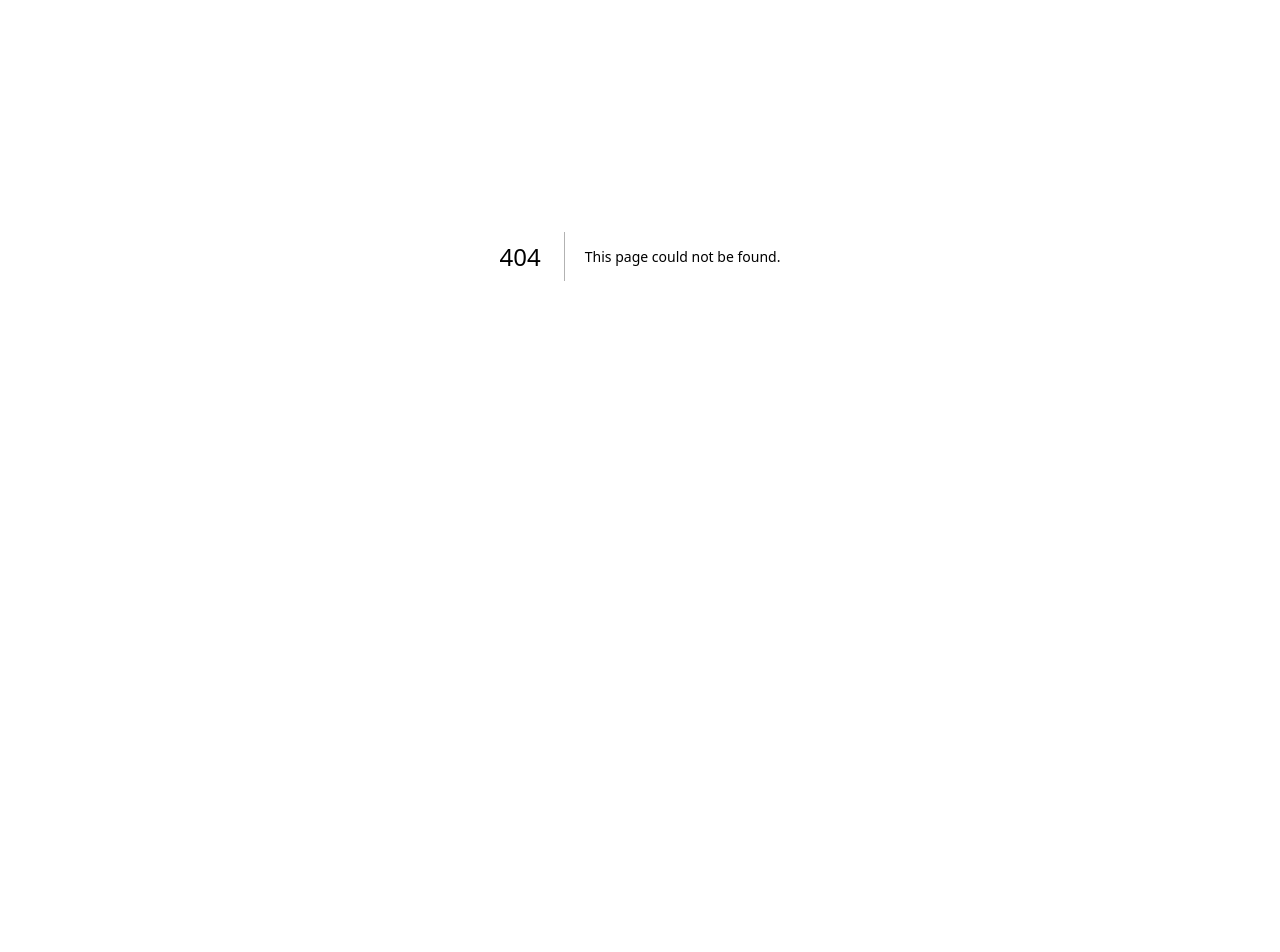
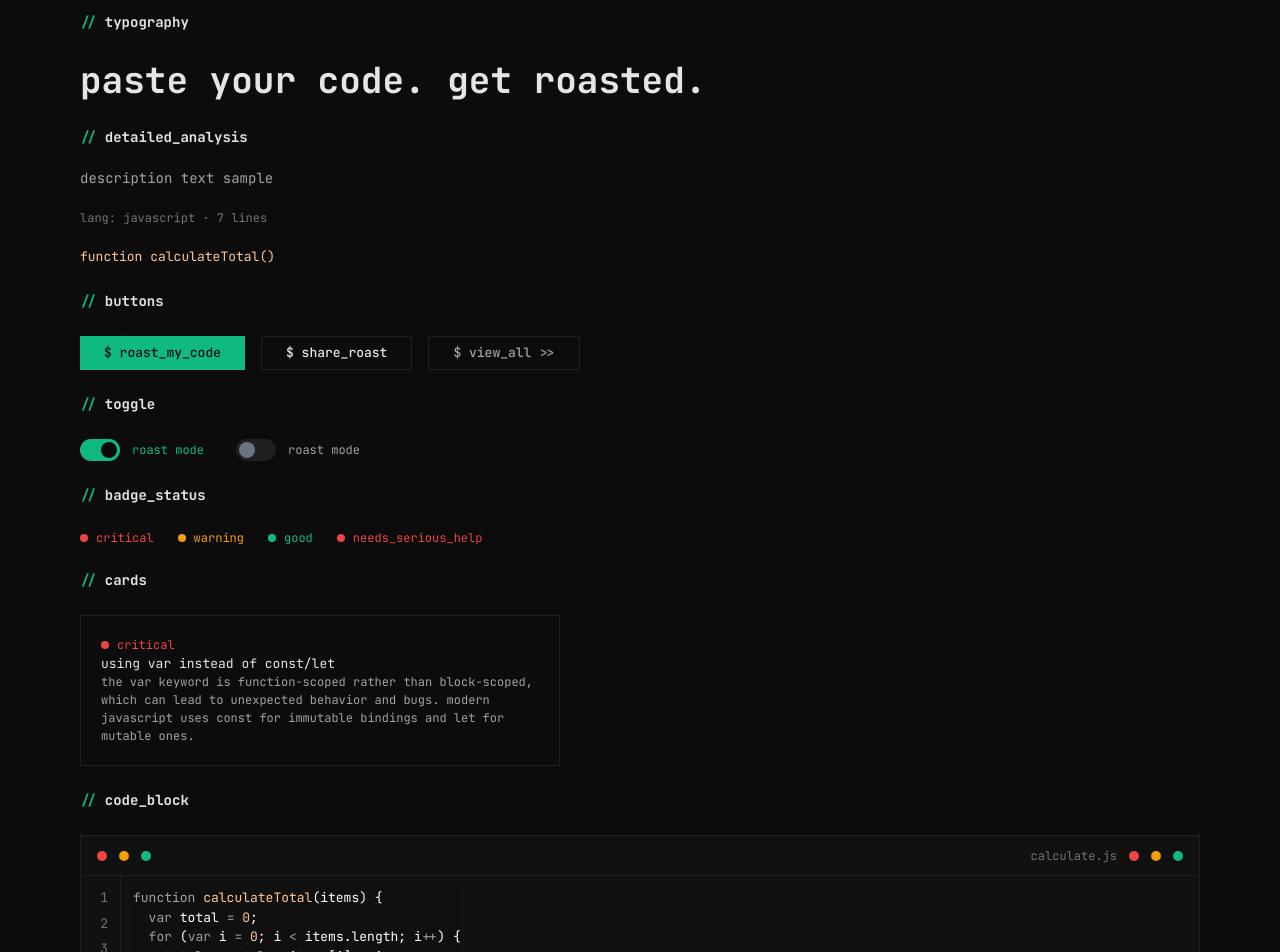
Before and after one commit to marcosvinirocha/devroast, a Next.js app: page /components in a window 1280 px wide. Before the commit this address had no page. Shown: the part 200-1152 px from the top of the page. Before the commit the page ends 856 px from the top, so only its background shows below. Built offline with nearby package versions, Linux system fonts and the light colour scheme.

Commit message:
feat: Introduce component library page, refine component styling by removing rounded borders, update CSS variables, and fix code block key error.

```diff
--- /dev/null
+++ b/src/app/components/page.tsx
@@ -0,0 +1,206 @@
+import { Badge } from "@/components/ui/badge";
+import { Button } from "@/components/ui/button";
+import {
+  Card,
+  CardDescription,
+  CardHeader,
+  CardTitle,
+} from "@/components/ui/card";
+import { CodeBlockServer } from "@/components/ui/code-block-server";
+import { DiffLine } from "@/components/ui/diff-line";
+import {
+  Navbar,
+  NavbarLink,
+  NavbarLogo,
+  NavbarSpacer,
+} from "@/components/ui/navbar";
+import { ScoreRing } from "@/components/ui/score-ring";
+import {
+  TableCodeCell,
+  TableLangCell,
+  TableRankCell,
+  TableRow,
+  TableScoreCell,
+} from "@/components/ui/table-row";
+import { Toggle } from "@/components/ui/toggle";
+
+const sampleCode = `function calculateTotal(items) {
+  var total = 0;
+  for (var i = 0; i < items.length; i++) {
+    total = total + items[i].price;
+  }
+  return total;
+}`;
+
+function SectionTitle({ children }: { children: React.ReactNode }) {
+  return (
+    <div className="flex items-center gap-2">
+      <span className="text-[14px] font-bold font-mono text-accent-green">
+        {"//"}
+      </span>
+      <span className="text-[14px] font-bold font-mono text-text-primary">
+        {children}
+      </span>
+    </div>
+  );
+}
+
+export default function ComponentsPage() {
+  return (
+    <div className="min-h-screen bg-bg-page px-20 py-[60px]">
+      <div className="flex items-center gap-2 mb-[60px]">
+        <span className="text-[24px] font-bold font-mono text-accent-green">
+          {"//"}
+        </span>
+        <span className="text-[24px] font-bold font-mono text-text-primary">
+          component_library
+        </span>
+      </div>
+
+      <div className="flex flex-col gap-6">
+        <section>
+          <SectionTitle>typography</SectionTitle>
+          <div className="mt-5 flex flex-col gap-5">
+            <span className="text-[36px] font-bold font-mono text-text-primary">
+              {"paste your code. get roasted."}
+            </span>
+            <div className="flex items-center gap-2">
+              <span className="text-[14px] font-bold font-mono text-accent-green">
+                {"//"}
+              </span>
+              <span className="text-[14px] font-bold font-mono text-text-primary">
+                detailed_analysis
+              </span>
+            </div>
+            <span className="text-[14px] font-mono text-text-secondary">
+              description text sample
+            </span>
+            <span className="text-[12px] font-mono text-text-tertiary">
+              lang: javascript · 7 lines
+            </span>
+            <span className="text-[13px] font-mono text-[#FFC799]">
+              function calculateTotal()
+            </span>
+          </div>
+        </section>
+
+        <section>
+          <SectionTitle>buttons</SectionTitle>
+          <div className="mt-6 flex items-center gap-4">
+            <Button variant="default">$ roast_my_code</Button>
+            <Button variant="secondary">$ share_roast</Button>
+            <Button variant="link">$ view_all &gt;&gt;</Button>
+          </div>
+        </section>
+
+        <section>
+          <SectionTitle>toggle</SectionTitle>
+          <div className="mt-6 flex items-center gap-8">
+            <Toggle checked label="roast mode" />
+            <Toggle label="roast mode" />
+          </div>
+        </section>
+
+        <section>
+          <SectionTitle>badge_status</SectionTitle>
+          <div className="mt-6 flex items-center gap-6">
+            <Badge variant="critical">critical</Badge>
+            <Badge variant="warning">warning</Badge>
+            <Badge variant="good">good</Badge>
+            <Badge variant="verdict">needs_serious_help</Badge>
+          </div>
+        </section>
+
+        <section>
+          <SectionTitle>cards</SectionTitle>
+          <div className="mt-6">
+            <Card className="w-[480px] p-5">
+              <CardHeader>
+                <div className="flex items-center gap-2">
+                  <Badge variant="critical" />
+                  <span className="text-[12px] font-mono text-accent-red">
+                    critical
+                  </span>
+                </div>
+              </CardHeader>
+              <CardTitle className="text-[13px]">
+                using var instead of const/let
+              </CardTitle>
+              <CardDescription className="text-[12px] leading-[18px]">
+                the var keyword is function-scoped rather than block-scoped,
+                which can lead to unexpected behavior and bugs. modern
+                javascript uses const for immutable bindings and let for mutable
+                ones.
+              </CardDescription>
+            </Card>
+          </div>
+        </section>
+
+        <section>
+          <SectionTitle>code_block</SectionTitle>
+          <div className="mt-6">
+            <CodeBlockServer
+              code={sampleCode}
+              language="javascript"
+              fileName="calculate.js"
+            />
+          </div>
+        </section>
+
+        <section>
+          <SectionTitle>diff_line</SectionTitle>
+          <div className="mt-6 flex flex-col">
+            <DiffLine type="removed" prefix="-">
+              var total = 0;
+            </DiffLine>
+            <DiffLine type="added" prefix="+">
+              const total = 0;
+            </DiffLine>
+            <DiffLine type="context" prefix=" ">
+              for (let i = 0; i &lt; items.length; i++) {"{"}
+            </DiffLine>
+          </div>
+        </section>
+
+        <section>
+          <SectionTitle>table_row</SectionTitle>
+          <div className="mt-6">
+            <TableRow>
+              <TableRankCell>#1</TableRankCell>
+              <TableScoreCell variant="bad">2.1</TableScoreCell>
+              <TableCodeCell>
+                function calculateTotal(items) {"{"} var total = 0; ...
+              </TableCodeCell>
+              <TableLangCell>javascript</TableLangCell>
+            </TableRow>
+          </div>
+        </section>
+
+        <section>
+          <SectionTitle>navbar</SectionTitle>
+          <div className="mt-6">
+            <Navbar>
+              <NavbarLogo>
+                <span className="text-[20px] font-bold text-accent-green">
+                  &gt;
+                </span>
+                <span className="text-[18px] font-medium text-text-primary">
+                  devroast
+                </span>
+              </NavbarLogo>
+              <NavbarSpacer />
+              <NavbarLink>leaderboard</NavbarLink>
+            </Navbar>
+          </div>
+        </section>
+
+        <section>
+          <SectionTitle>score_ring</SectionTitle>
+          <div className="mt-6">
+            <ScoreRing score={3.5} />
+          </div>
+        </section>
+      </div>
+    </div>
+  );
+}
```
Also changed, not shown: 1 other file (tests, documents, lock files or other folders).
